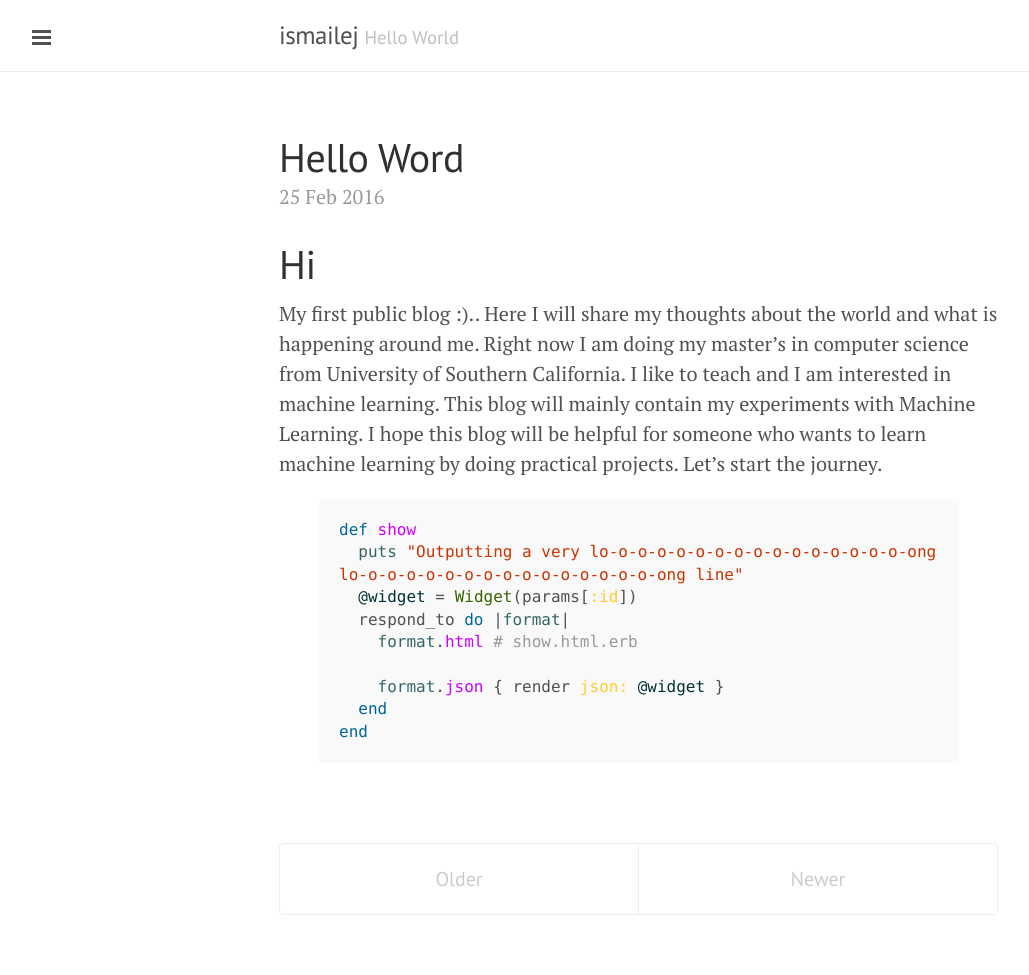
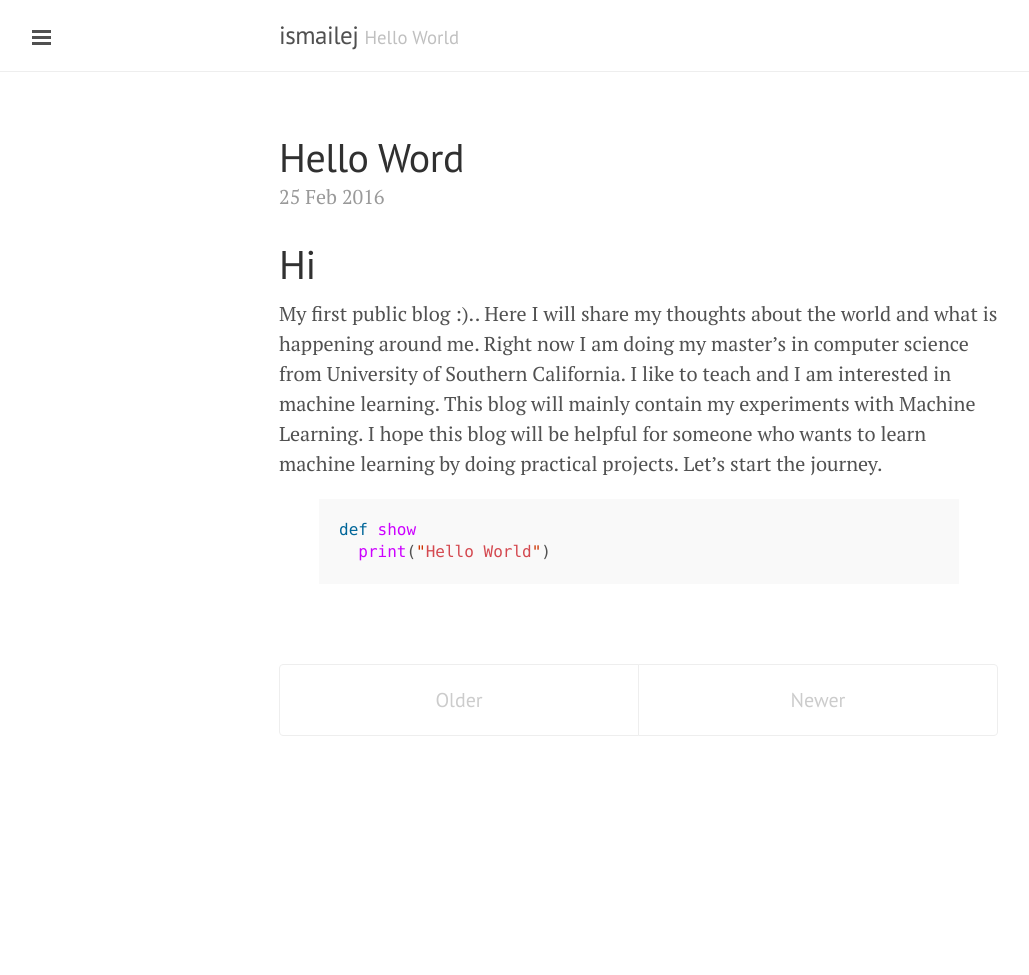
Before and after one commit to ismailej/ismailej.github.io, a Jekyll site: the page built from index.html, in a window 1280 px wide. Shown: the whole page, without its empty margins (1-1030 px from the left). Built offline with Jekyll 4.4.1, drawn with Linux system fonts in a browser that asks for light colours; the list of posts is cut into pages by our own code; after the commit the page ends 900 px from its top, so only the background shows below that.

Commit message:
Update 2016-02-25-hello-word.markdown

```diff
--- a/_posts/2016-02-25-hello-word.markdown
+++ b/_posts/2016-02-25-hello-word.markdown
@@ -2,13 +2,7 @@
 My first public blog :).. Here I will share my thoughts about the world and what is happening around me. Right now I am doing my master's in computer science from University of Southern California. I like to teach and I am interested in machine learning. This blog will mainly contain my experiments with Machine Learning. I hope this blog will be helpful for someone who wants to learn machine learning by doing practical projects. Let's start the journey.
 
 
-{% highlight ruby %}
+{% highlight python %}
 def show
-  puts "Outputting a very lo-o-o-o-o-o-o-o-o-o-o-o-o-o-o-o-ong lo-o-o-o-o-o-o-o-o-o-o-o-o-o-o-o-ong line"
-  @widget = Widget(params[:id])
-  respond_to do |format|
-    format.html # show.html.erb
-    format.json { render json: @widget }
-  end
-end
+  print("Hello World")
 {% endhighlight %}
```
